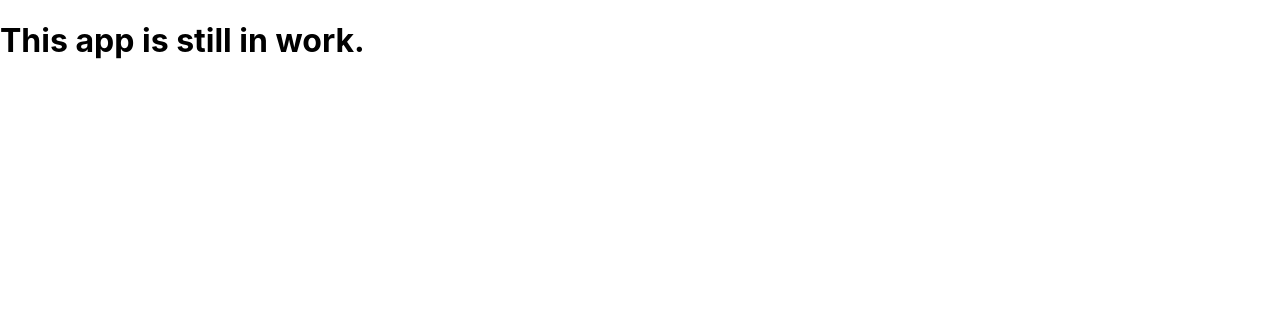
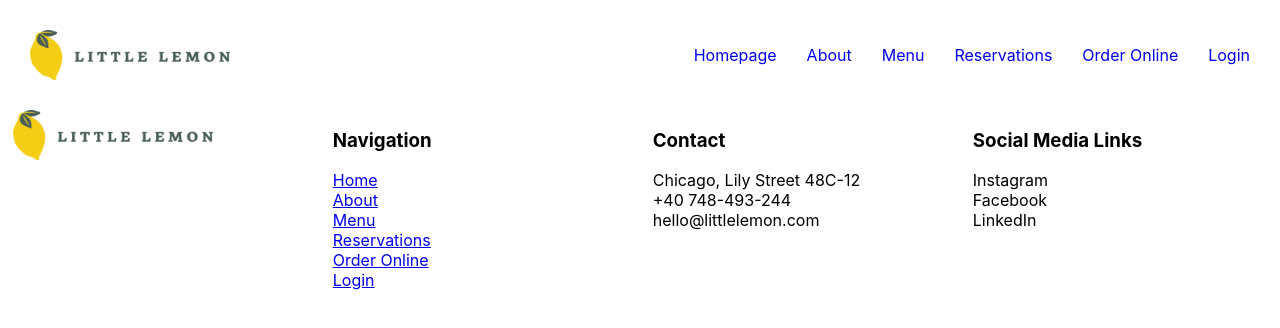
Before and after one commit to R0biCode/Little-Lemon-Tables, a React (Create React App) app in the folder react-app/: page / in a window 1280 px wide. Shown: the top 328 px of the page. Built offline with nearby package versions, Linux system fonts and the light colour scheme.

Commit message:
Added a Header, Footer, and meta tags for the Little Lemon website.

```diff
--- a/react-app/public/index.html
+++ b/react-app/public/index.html
@@ -7,7 +7,7 @@
     <meta name="theme-color" content="#000000" />
     <meta
       name="description"
-      content="Web site created using create-react-app"
+      content="Dine at Little Lemon, Chicago's finest Italian Restaurant!"
     />
     <link rel="apple-touch-icon" href="%PUBLIC_URL%/logo192.png" />
     <!--
@@ -24,7 +24,9 @@
       work correctly both with client-side routing and a non-root public URL.
       Learn how to configure a non-root public URL by running `npm run build`.
     -->
-    <title>React App</title>
+    <title>Little Lemon</title>
+    <meta name="og:description" content="Dine at Little Lemon, Chicago's finest Italian Restaurant!"/>
+    <meta name="og:title" content="Little Lemon"/>
   </head>
   <body>
     <noscript>You need to enable JavaScript to run this app.</noscript>
--- a/react-app/src/App.css
+++ b/react-app/src/App.css
@@ -1,38 +1,44 @@
-.App {
+.Header {
+  display: flex;
+  justify-content: space-between;
+  align-items: center;
+  padding: 30px;
+}
+
+.Navbar {
+  display: flex;
+  flex-direction: row;
+  justify-content: flex-end;
+  align-items: center;
+  list-style-type: none;
+  padding: 0;
+  margin: 0;
+}
+
+.Navbar li {
+  margin-left: 30px;
+}
+
+.Navbar a {
+  text-decoration: none;
+}
+.LittleLemonLogo{
+  align-self: center;
+};
+
+.FooterWrapper {
   text-align: center;
 }
 
-.App-logo {
-  height: 40vmin;
-  pointer-events: none;
+.FooterLogo, .FooterSection {
+  display: inline-block;
+  vertical-align: top;
+  width: 23%; /* This makes the blocks equal. */
+  margin: 0 1%;
 }
 
-@media (prefers-reduced-motion: no-preference) {
-  .App-logo {
-    animation: App-logo-spin infinite 20s linear;
-  }
+.FooterSection ul {
+  list-style-type: none;
+  padding: 0;
+  margin: 0;
 }
-
-.App-header {
-  background-color: #282c34;
-  min-height: 100vh;
-  display: flex;
-  flex-direction: column;
-  align-items: center;
-  justify-content: center;
-  font-size: calc(10px + 2vmin);
-  color: white;
-}
-
-.App-link {
-  color: #61dafb;
-}
-
-@keyframes App-logo-spin {
-  from {
-    transform: rotate(0deg);
-  }
-  to {
-    transform: rotate(360deg);
-  }
-}
--- a/react-app/src/App.js
+++ b/react-app/src/App.js
@@ -1,10 +1,19 @@
 import './App.css';
+import Footer from './Components/Footer';
+import Header from './Components/Header';
+import Nav from './Components/Nav';
+import Main from './Components/Main';
 
 function App() {
   return (
-    <div>
-      <h1>This app is still in work.</h1>
+    <>
+    <div className="Header">
+    <Header />
+    <Nav />
     </div>
+    <Main />
+    <Footer />
+    </>
   );
 }
 
--- /dev/null
+++ b/react-app/src/Components/Footer.js
@@ -0,0 +1,44 @@
+function Footer() {
+    return (
+      <div className="FooterWrapper">
+        <div className="FooterLogo">
+          <img
+            className="LittleLemonLogo"
+            alt="Little Lemon Logo"
+            height="50px"
+            width="200px"
+            src={require('../Images/LittleLemonLogo.jpg')}
+          />
+        </div>
+        <div className="FooterSection">
+          <h3>Navigation</h3>
+          <ul>
+            <li><a href="/home">Home</a></li>
+            <li><a href="/about">About</a></li>
+            <li><a href="/menu">Menu</a></li>
+            <li><a href="/reservations">Reservations</a></li>
+            <li><a href="/order">Order Online</a></li>
+            <li><a href="/login">Login</a></li>
+          </ul>
+        </div>
+        <div className="FooterSection">
+          <h3>Contact</h3>
+          <ul>
+            <li>Chicago, Lily Street 48C-12</li>
+            <li>+40 748-493-244</li>
+            <li>hello@littlelemon.com</li>
+          </ul>
+        </div>
+        <div className="FooterSection">
+          <h3>Social Media Links</h3>
+          <ul>
+            <li>Instagram</li>
+            <li>Facebook</li>
+            <li>LinkedIn</li>
+          </ul>
+        </div>
+      </div>
+    );
+  }
+
+  export default Footer;
--- /dev/null
+++ b/react-app/src/Components/Header.js
@@ -0,0 +1,6 @@
+function Header(){
+    return(
+    <img className='LittleLemonLogo' alt="Little Lemon Logo" height="50px" width="200px" src={require('../Images/LittleLemonLogo.jpg')} />
+)};
+
+export default Header;
--- /dev/null
+++ b/react-app/src/Components/Main.js
@@ -0,0 +1,7 @@
+function Main(){
+    return(
+        <></>
+    );
+};
+
+export default Main;
--- /dev/null
+++ b/react-app/src/Components/Nav.js
@@ -0,0 +1,28 @@
+function Nav(){
+    return(
+        <>
+        <ul className="Navbar">
+            <li>
+                <a href="/home">Homepage</a>
+            </li>
+            <li>
+                <a href="/about">About</a>
+            </li>
+            <li>
+                <a href="/menu">Menu</a>
+            </li>
+            <li>
+                <a href="/reservations">Reservations</a>
+            </li>
+            <li>
+                <a href="/order">Order Online</a>
+            </li>
+            <li>
+                <a href="/login">Login</a>
+            </li>
+        </ul>
+        </>
+    );
+}
+
+export default Nav;
```
Also changed, not shown: react-app/src/Images/LittleLemonLogo.jpg (added), 1 other file (tests, documents, lock files or other folders).
